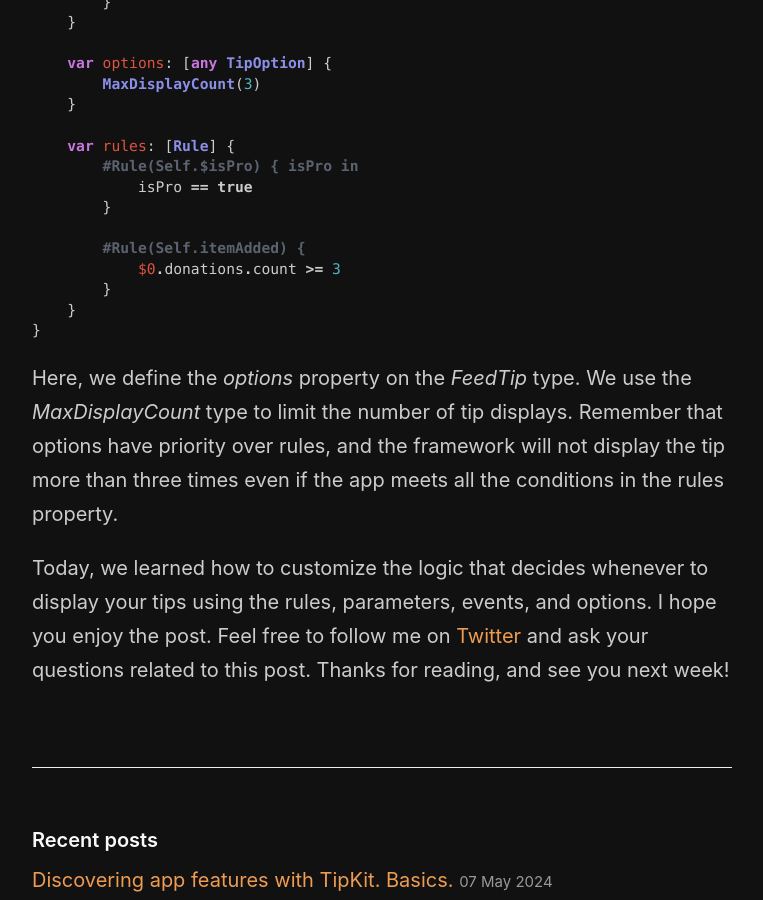
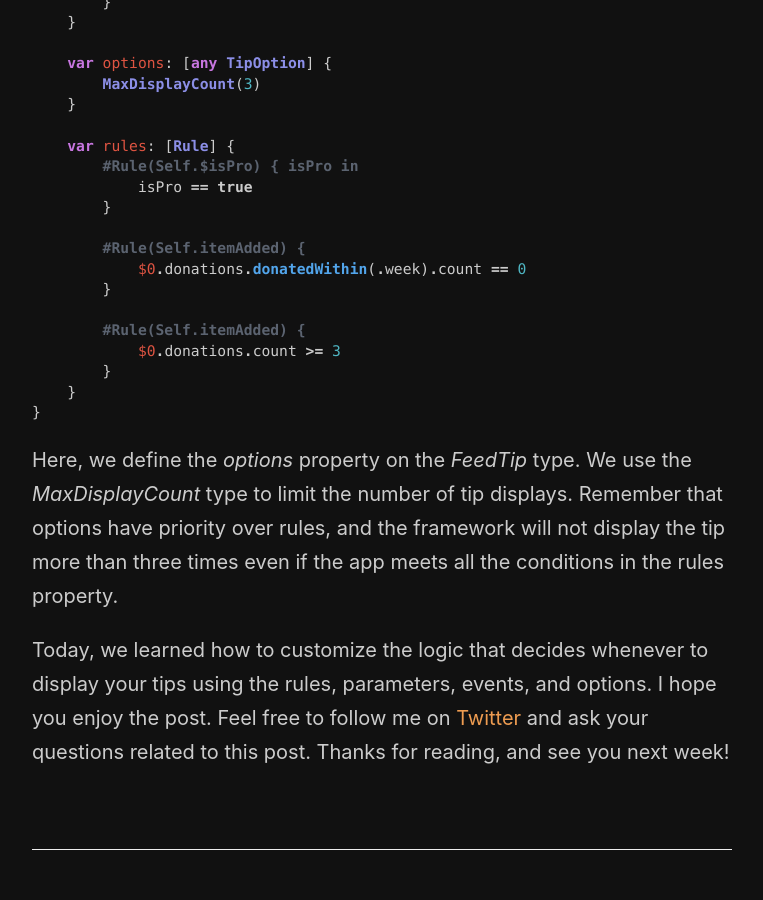
Before and after one commit to mecid/mecid.github.io, a Jekyll site: the page built from _posts/2024-05-15-discovering-app-features-with-tipkit-rules.md, in a window 1280 px wide and 900 px high, scrolled down 5002 px. Shown: the whole window, without its empty margins (258-1021 px from the left). Built offline with Jekyll 4.4.1, drawn with Linux system fonts in a browser that asks for light colours.

Commit message:
tipkit rule example tuned

```diff
--- a/_posts/2024-05-15-discovering-app-features-with-tipkit-rules.md
+++ b/_posts/2024-05-15-discovering-app-features-with-tipkit-rules.md
@@ -196,6 +196,10 @@ enum FeedTip: Tip {
         }
 
         #Rule(Self.itemAdded) {
+            $0.donations.donatedWithin(.week).count == 0
+        }
+
+        #Rule(Self.itemAdded) {
             $0.donations.count >= 3
         }
     }
```
